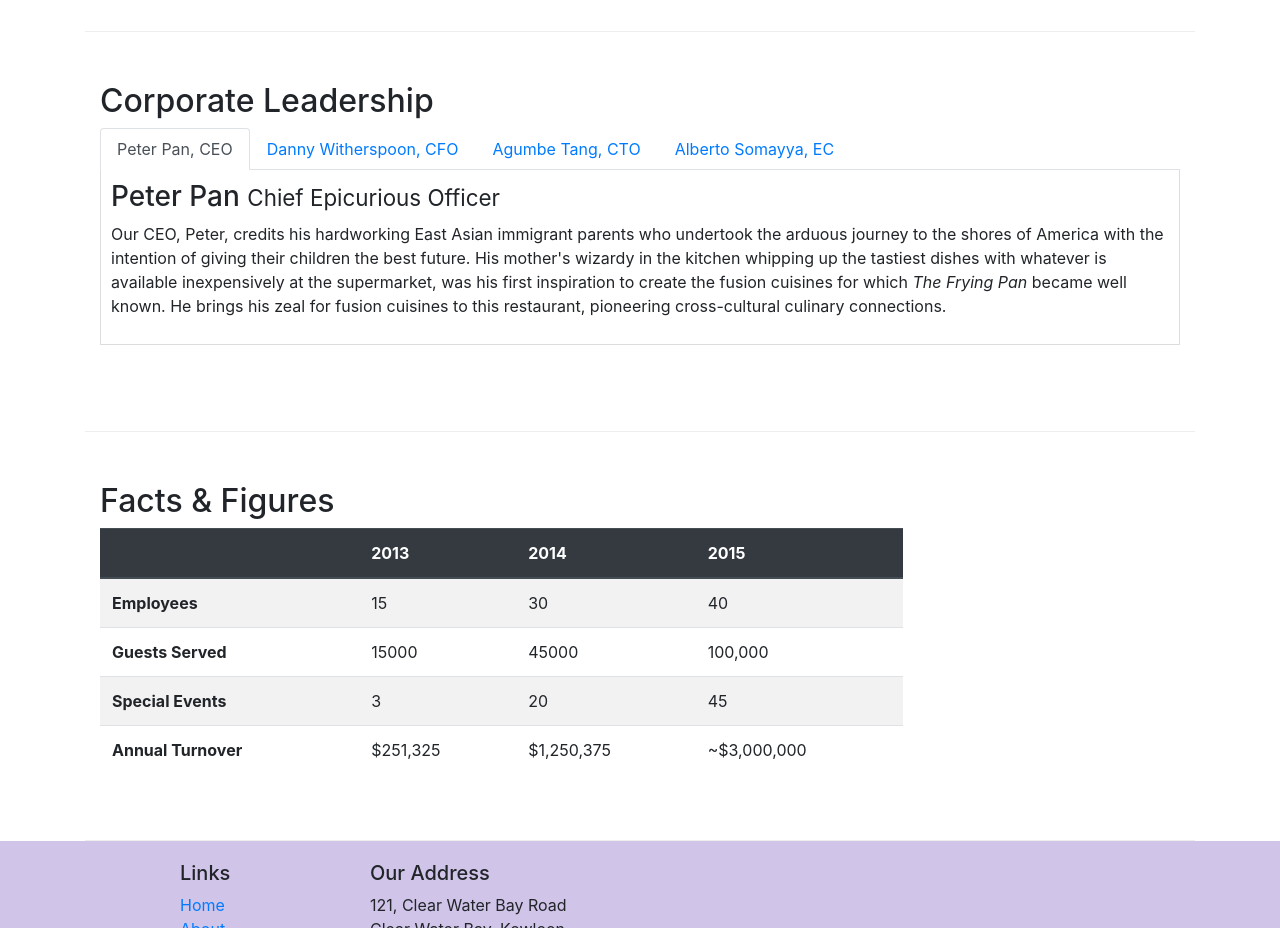
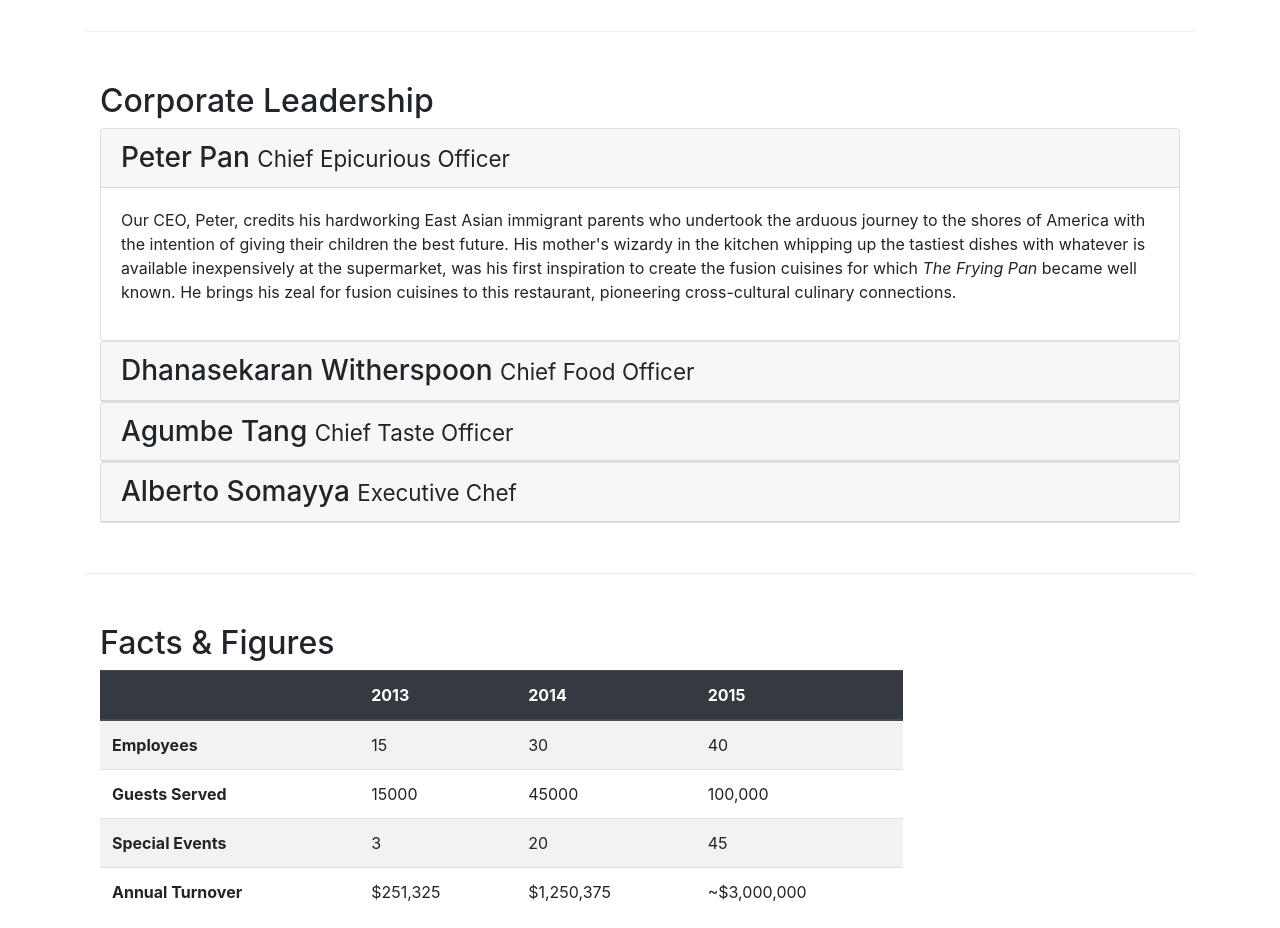
Before and after one commit to UmarAhmed29/Restaurant-website-frontend-Bootstrap, a website: page aboutus.html in a window 1280 px wide. Shown: the part 940-1868 px from the top of the page. Drawn offline with nearby package versions, Linux system fonts and the light colour scheme.

Commit message:
Accordion

```diff
--- a/aboutus.html
+++ b/aboutus.html
@@ -104,7 +104,7 @@
             <div class="col-sm-6 col-md-12">
                 <h2>Corporate Leadership</h2>
 
-                <ul class="nav nav-tabs">
+                <!-- <ul class="nav nav-tabs">
                     <li class="nav-item">
                         <a class="nav-link active" href="#peter" role="tab" data-toggle="tab"> Peter Pan, CEO</a>
                     </li>
@@ -117,24 +117,67 @@
                     <li class="nav-item">
                         <a class="nav-link" href="#alberto" role="tab" data-toggle="tab"> Alberto Somayya, EC</a>
                     </li>
-                </ul>
+                </ul> -->
 
-                <div class="tab-content">
-                    <div role="tabpanel" class="tab-pane fade show active" id="peter">
-                        <h3>Peter Pan <small>Chief Epicurious Officer</small></h3>
-                        <p class="d-none d-sm-block">Our CEO, Peter, credits his hardworking East Asian immigrant parents who undertook the arduous journey to the shores of America with the intention of giving their children the best future. His mother's wizardy in the kitchen whipping up the tastiest dishes with whatever is available inexpensively at the supermarket, was his first inspiration to create the fusion cuisines for which <em>The Frying Pan</em> became well known. He brings his zeal for fusion cuisines to this restaurant, pioneering cross-cultural culinary connections.</p>
+                <div id="accordion">
+                    <div class="card">
+                        <div class="card-header" role="tab" id="peterhead">
+                            <h3 class="mb-0">
+                                <a data-toggle="collapse" data-target="#peter">
+                                    Peter Pan <small>Chief Epicurious Officer</small>
+                                </a>
+                            </h3>
+                        </div>
+                        <div role="tabpanel" class="collapse show" id="peter" data-parent="#accordion">
+                            <div class="card-body">
+                                <p class="">Our CEO, Peter, credits his hardworking East Asian immigrant parents who undertook the arduous journey to the shores of America with the intention of giving their children the best future. His mother's wizardy in the kitchen whipping up the tastiest dishes with whatever is available inexpensively at the supermarket, was his first inspiration to create the fusion cuisines for which <em>The Frying Pan</em> became well known. He brings his zeal for fusion cuisines to this restaurant, pioneering cross-cultural culinary connections.</p>
+                            </div>
+                        </div>
                     </div>
-                    <div role="tabpanel" class="tab-pane fade" id="danny">
-                        <h3>Dhanasekaran Witherspoon <small>Chief Food Officer</small></h3>
-                        <p class="d-none d-sm-block">Our CFO, Danny, as he is affectionately referred to by his colleagues, comes from a long established family tradition in farming and produce. His experiences growing up on a farm in the Australian outback gave him great appreciation for varieties of food sources. As he puts it in his own words, <em>Everything that runs, wins, and everything that stays, pays!</em></p>
+
+                    <div class="card">
+                        <div class="card-header" role="tab" id="dannyhead">
+                            <h3 class="mb-0">
+                                <a data-toggle="collapse" data-target="#danny">
+                                    Dhanasekaran Witherspoon <small>Chief Food Officer</small>
+                                </a>
+                            </h3>
+                        </div>
+                        <div role="tabpanel" class="collapse" id="danny" data-parent="#accordion">
+                            <div class="card-body">
+                                <p class="">Our CFO, Danny, as he is affectionately referred to by his colleagues, comes from a long established family tradition in farming and produce. His experiences growing up on a farm in the Australian outback gave him great appreciation for varieties of food sources. As he puts it in his own words, <em>Everything that runs, wins, and everything that stays, pays!</em></p>
+                            </div>
+                        </div>
                     </div>
-                    <div role="tabpanel" class="tab-pane fade" id="agumbe">
-                        <h3>Agumbe Tang <small>Chief Taste Officer</small></h3>
-                        <p class="d-none d-sm-block">Blessed with the most discerning gustatory sense, Agumbe, our CTO, personally ensures that every dish that we serve meets his exacting tastes. Our chefs dread the tongue lashing that ensues if their dish does not meet his exacting standards. He lives by his motto, <em>You click only if you survive my lick.</em></p>
+
+                    <div class="card">
+                        <div class="card-header" role="tab" id="agumbehead">
+                            <h3 class="mb-0">
+                                <a data-toggle="collapse" data-target="#agumbe">
+                                    Agumbe Tang <small>Chief Taste Officer</small>
+                                </a>
+                            </h3>
+                        </div>
+                        <div role="tabpanel" class="collapse" id="agumbe">
+                            <div class="card-body">
+                                <p class="">Blessed with the most discerning gustatory sense, Agumbe, our CTO, personally ensures that every dish that we serve meets his exacting tastes. Our chefs dread the tongue lashing that ensues if their dish does not meet his exacting standards. He lives by his motto, <em>You click only if you survive my lick.</em></p>
+                            </div>
+                        </div>
                     </div>
-                    <div role="tabpanel" class="tab-pane fade" id="alberto">
-                        <h3>Alberto Somayya <small>Executive Chef</small></h3>
-                        <p class="d-none d-sm-block">Award winning three-star Michelin chef with wide International experience having worked closely with whos-who in the culinary world, he specializes in creating mouthwatering Indo-Italian fusion experiences. He says, <em>Put together the cuisines from the two craziest cultures, and you get a winning hit! Amma Mia!</em></p>
+
+                    <div class="card">
+                        <div class="card-header" role="tab" id="albertohead">
+                            <h3 class="mb-0">
+                                <a data-toggle="collapse" data-target="#alberto">
+                                    Alberto Somayya <small>Executive Chef</small>
+                                </a>
+                            </h3>
+                        </div>
+                        <div role="tabpanel" class="collapse" id="alberto">
+                            <div class="card-body">
+                                <p class="">Award winning three-star Michelin chef with wide International experience having worked closely with whos-who in the culinary world, he specializes in creating mouthwatering Indo-Italian fusion experiences. He says, <em>Put together the cuisines from the two craziest cultures, and you get a winning hit! Amma Mia!</em></p>
+                            </div>
+                        </div>
                     </div>
                 </div>
             </div>
```
